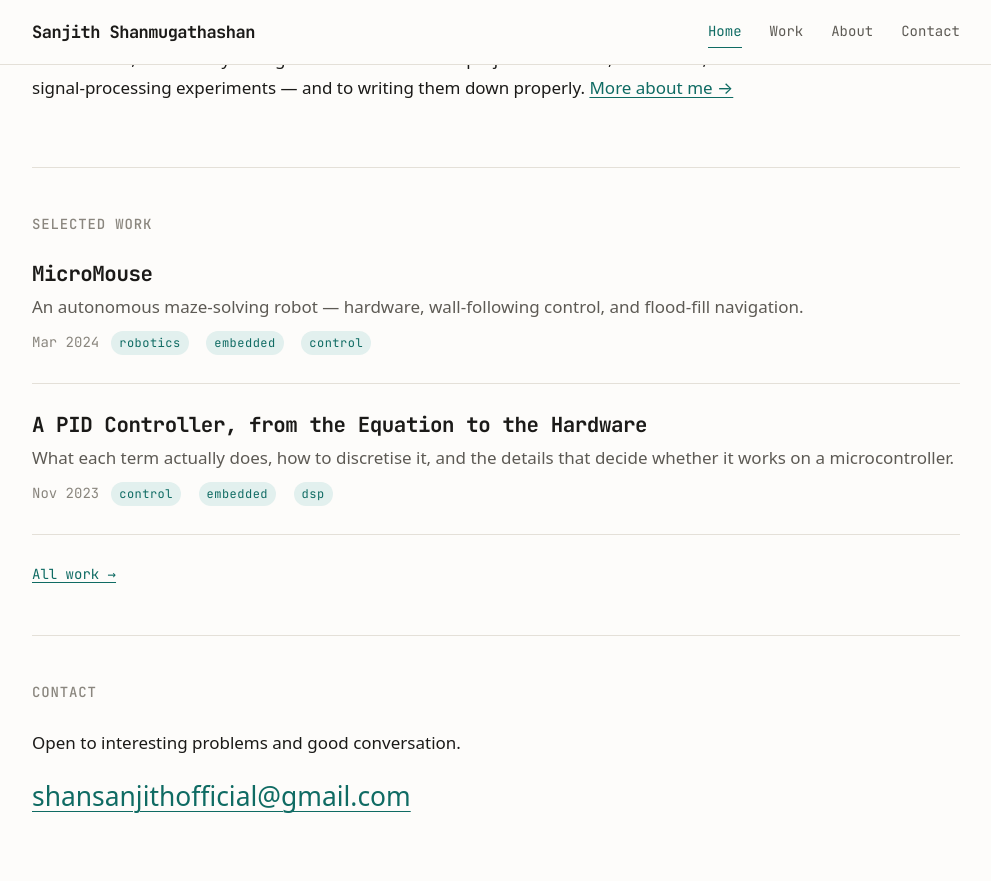
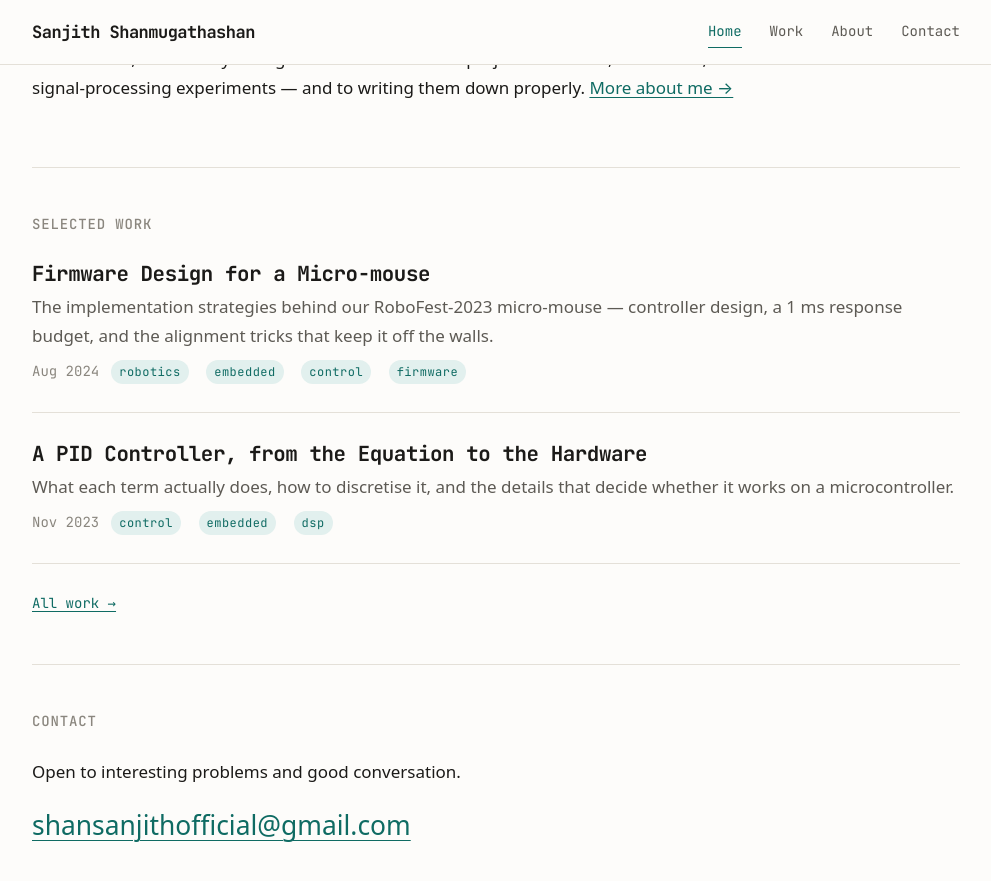
Before and after one commit to sanjith1999/sanjith1999.github.io, a Jekyll site: the page built from index.html, in a window 1280 px wide and 900 px high, scrolled down 618 px. Shown: the top 881 px of the window, without its empty margins (144-1135 px from the left). Built offline with Jekyll 4.4.1, drawn with Linux system fonts in a browser that asks for light colours; some web fonts are replaced; part of the change alters nothing that is shown.

Commit message:
WIP001: Replace the MicroMouse placeholder with the real write-up
Rebuilt from the Medium article "Firmware Design for Micro-mouse",
recovered through the Medium RSS feed since the page itself blocks
fetches.

The scaffold had invented specifics that were wrong. Most importantly it
described PID control with integral windup clamping, when the actual
design uses PD throughout and drops the I term deliberately, for
stability. Real content now in its place: the four-IR plus gyro plus
encoder layout, the 1 ms response budget and its three phases, the IR
crosstalk problem and the 60/80 us firing sequence, box-to-box
navigation, and the per-cell alignment strategy with its subsumption
priority.

All seven body figures re-captioned against what they actually show,
verified by viewing each one. Front matter now carries the real repo
(SINDiB-MicroMouse) and links back to the original article.

Co-Authored-By: Claude Opus 5 <noreply@anthropic.com>

```diff
--- a/_projects/micromouse.md
+++ b/_projects/micromouse.md
@@ -1,127 +1,230 @@
 ---
-title: MicroMouse
-summary: An autonomous maze-solving robot — hardware, wall-following control, and flood-fill navigation.
-date: 2024-03-18
+title: Firmware Design for a Micro-mouse
+summary: The implementation strategies behind our RoboFest-2023 micro-mouse — controller design, a 1 ms response budget, and the alignment tricks that keep it off the walls.
+date: 2024-08-22
 cover: /assets/images/micromouse/mouse.jpeg
-cover_alt: The assembled MicroMouse robot
-cover_caption: The assembled robot, built to fit a standard 180 mm maze cell.
-tags: [robotics, embedded, control]
+cover_alt: The assembled micro-mouse, a round PCB with two wheels, an OLED display and IR sensors
+cover_caption: Our design for RoboFest-2023.
+tags: [robotics, embedded, control, firmware]
+repo: https://github.com/sanjith1999/SINDiB-MicroMouse
+link: https://medium.com/@shansanjithofficial/firmware-design-for-micro-mouse-c3c682946275
 math: true
 toc: true
 ---
 
-<!-- TODO(sanjith): the structure and figures are in place; replace the prose in each
-     section with the real numbers, part choices and results from your build notes. -->
+Last December I had the opportunity to lead a team designing a micro-mouse for
+RoboFest-2023. We had a blast planning and implementing robust firmware for it, and this
+is the write-up I finally got round to.
 
-MicroMouse is a classic competition problem: a small robot is placed in an unknown maze
-and has to find the centre, then drive the fastest route it can. It is a satisfying
-problem because it refuses to stay in one discipline — mechanical layout, sensing,
-control and search all have to work at once, and a weakness in any of them shows up as
-the robot grinding along a wall.
+Rather than going over the basics or the traditional ways to solve a maze — which you can
+find easily enough online — I want to dig into the implementation strategies we used to
+lift our game. We did use flood fill, but what follows is the creative side: the choices
+that set our micro-mouse apart. Most of it applies to both the search run and the fast
+run.
 
-## Hardware
+Feel free to skip to whichever section catches your interest.
+
+## Intro to the hardware
 
 {% include figure.html src="/assets/images/micromouse/hardware_intro.jpeg"
-   alt="The robot's hardware layout and main subsystems"
-   caption="Layout of the main subsystems: drive, sensing, power and control." wide=true %}
+   alt="Diagram of sensor placement: IR1 and IR4 angled outward, IR2 and IR3 angled forward, a gyroscope, and left and right wheel encoders"
+   caption="Sensor placement. IR1 and IR4 look diagonally out to the side walls; IR2 and IR3 look forward." %}
 
-The chassis had to fit comfortably inside a maze cell while leaving room for the sensors
-to see the walls on both sides. Everything else followed from that constraint.
+For sensing walls and working out the mouse's position relative to them, we used the
+standard four-IR-sensor configuration, together with a gyroscope module and two precise
+wheel encoders.
 
-- **Drive** — geared DC motors with quadrature encoders, giving both closed-loop speed
-  control and the odometry the navigation layer needs.
-- **Sensing** — infrared emitter/receiver pairs aimed left, right and forward for wall
-  detection and lateral alignment.
-- **Control** — a single microcontroller running the sensing, control and search loops.
-- **Power** — a battery pack sized for a full run, with the motor supply kept separate
-  from the logic rail so switching noise stays out of the sensor readings.
+The two wheels run as a differential drive. For debugging we had 9 LEDs, an OLED display
+and a Bluetooth module on board. This article covers the basic run, but the hardware
+choices were made with a diagonal run in mind.
 
-## First phase: making it move predictably
+If you want the rationale behind the individual choices, the project lives at
+[sanjith1999/SINDiB-MicroMouse](https://github.com/sanjith1999/SINDiB-MicroMouse).
+
+## Controller design
+
+The controller is the man behind the wheels, adjusting their speeds to steer the robot
+through the maze. To keep the robot on track it needs to know exactly where it is
+relative to its starting point.
+
+Even with precise sensors this gets tricky. Small jerks in the movement and little slides
+of the wheels accumulate, and it becomes very easy to clip a wall. Keeping every movement
+as smooth as possible is the whole game.
+
+{% include figure.html src="/assets/images/micromouse/controller.jpeg"
+   alt="Speed against time, showing expected and actual profiles, with the speed controller governing the ramps and the alignment controller the constant-speed section"
+   caption="The speed profile. The speed controller owns the ramps at each end; the alignment controller owns the constant-speed section in the middle." %}
+
+We used two kinds of PD controller to hold that profile.
+
+### C#01: Speed controller
+
+The speed controller keeps things smooth — a gentle acceleration profile with no jerks as
+the mouse speeds up and slows down — and makes sure it stops precisely where we want it
+to. When the mouse is turning, the gyroscope tells us where it needs to end up; for
+straight movements the wheel encoders get us to the right spot. Parameter tuning is what
+buys the precision here.
+
+### C#02: Alignment controller
+
+The alignment controller kicks in during the constant-speed phase. Depending on the
+situation it uses either the wheel encoders or the IR sensors to keep the robot properly
+aligned as it moves forward. It is really two separate PD controllers, each with four
+sets of parameters covering different speed ranges — more on that under alignment
+strategies.
+
+So each controller has the familiar form
+
+$$
+u(t) = K_p\,e(t) + K_d \frac{de(t)}{dt}
+$$
+
+**Why PD and not PID?** We left the integral term out because of stability problems.
+
+## Response time allocation
+
+When it comes to driving fast, the question is how responsive your driver is. From the
+outset we wanted the controller to be very responsive.
+
+After working through the numbers we settled on a **1 ms response time**: the speed of
+each wheel is updated every 1 ms as the mouse moves through the maze. In firmware terms,
+at the end of each main loop — configured at 1 kHz — the wheel speeds are updated from
+the sensor readings. Sense, plan, act.
+
+{% include figure.html src="/assets/images/micromouse/response.jpeg"
+   alt="Timeline of one 1 ms update cycle divided into three phases, with boundaries at 0.5 ms and 0.8 ms"
+   caption="One update cycle: IR sampling to 0.5 ms, gyro to 0.8 ms, calculation to 1 ms." %}
+
+Each update cycle has three phases.
+
+### Phase #01: IR data update
+
+Say we run the microcontroller at 72 MHz. An ADC takes on average around 96 cycles to
+sample one value, so a single sensor reading costs about 1.33 µs, and all four come to
+roughly 6 µs. So why allocate a full 500 µs?
 
 {% include figure.html src="/assets/images/micromouse/phase1.jpeg"
-   alt="Early prototype during the first build phase"
-   caption="The first phase: get it driving straight before asking it to be clever." %}
+   alt="Diagram showing IR1's receiver picking up rays emitted by IR2 after reflecting off a wall"
+   caption="Interference: IR1's receiver picking up the rays from IR2's transmitter." %}
 
-Nothing about maze solving matters until the robot can travel one cell and stop where it
-intended to. The first milestone was therefore boring on purpose: drive forward a fixed
-distance, turn ninety degrees, repeat, and measure the drift.
+Consider the case where the receiver of sensor I picks up rays from sensor II. We do not
+want that. The fix is to switch on only the relevant transmitter while sampling a given
+receiver.
 
-## Staying centred
+The chance of interference between sensors II and III is very low, so those two can be
+fired together. That gives:
+
+- Fire sensor I's transmitter for about **60 µs**, buffering the readings from its
+  receiver. Switch it off and wait another **80 µs**.
+- Do the same for sensor IV — transmitter on for 60 µs, buffer, off, wait 80 µs.
+- Finally fire the transmitters of sensors II and III together for 60 µs, buffer the
+  relevant readings, switch off, wait 80 µs.
+
+Those timings look magical until you work them back. The ADC needs about 2 µs per sample,
+so allowing for transition times, 60 µs collects around **20 valid samples**, buffered in
+shift-register fashion. As for the off time, anything beyond 10 µs is plenty.
+
+### Phase #02: Gyro data update
+
+Gather enough samples from the gyro to determine the facing angle.
+
+That was the plan, anyway. The SPI communication speed limit of our gyro module caused
+congestion, so in the final implementation the gyro value is updated by an interrupt
+routine running at half the rate of the update cycle. An analog gyro is the better choice
+here.
+
+### Phase #03: Calculation phase
+
+Sensing is done — now plan and act. In plain terms: calculate and set the wheel speeds.
+
+You might be wondering how the encoder values get updated. We feed the encoder signals
+into two timers, so the counts update automatically without us lifting a finger. The best
+part is that the readings are always sitting in registers, available whenever we need
+them.
+
+## Box-to-box navigation strategy
+
+{% include figure.html src="/assets/images/micromouse/navigation.jpeg"
+   alt="A maze junction showing a decision point, the next decision point, and the left, straight and right moves between them"
+   caption="Every movement is defined between one decision point and the next." %}
+
+The strategy here is straightforward: keep every movement restricted to the space between
+two adjacent decision points. During the search run, when we hit a decision point we sense
+the walls and evaluate the algorithm to work out which point to move to next. In a fast
+run those decision points become a virtual concept — movements still happen relative to
+them, but the focus is speed rather than stopping and evaluating at each one.
+
+Our current setup uses only 90° turns, which means moving to the centre, turning, then
+heading for the next decision point. It works, but curved turns between decision points
+would make the movement far more fluid.
+
+## Alignment strategies
+
+The alignment controller is the key player during the constant-speed phase. For 90° turns
+it relies on the wheel encoders to make a precise point turn, and the same goes for 180°
+turns. It is the straight movements where you can really make a difference.
 
 {% include figure.html src="/assets/images/micromouse/align.jpeg"
-   alt="Side sensors used to keep the robot centred in a corridor"
-   caption="The side sensors give an error signal proportional to lateral offset." %}
+   alt="A robot trajectory through five numbered maze cells with different wall configurations"
+   caption="The same straight run passes through cells with quite different wall configurations." %}
 
-With a wall on each side, the difference between the two side readings is an error
-signal: zero when centred, positive or negative when drifting. Feeding that difference
-into the steering correction keeps the robot in the middle of the corridor without any
-explicit position estimate.
+Take the mouse moving through the maze as shown above.
 
-The awkward case is a corridor with only one wall, where the difference is meaningless.
-There the controller falls back to holding a fixed distance from the single wall it can
-see, and to encoder-based heading when it can see neither.
+- **Cell 1** — both diagonal IR sensors are usable, so align to the centre of the cell
+  while moving.
+- **Cell 2** — use the diagonal IR sensor on the wall side to hold a safe distance from
+  that wall. This one is tricky: it depends on a pre-determined distance value, and that
+  value shifts with the lighting. Take the time to set it accurately at the start of the
+  competition.
+- **Cell 3** — no wall to work with, so the wheel encoders are the only option.
+- **Cell 4** — watch out moving forward here. It is *not* the same as cell 2: the
+  non-symmetric reflection from the front wall causes trouble. Moving backward through
+  cell 4 behaves like cell 2, so that direction is fine.
+- **Cell 5** — same as cell 1.
 
-## The control loop
+Although I have described configurations cell by cell, it makes more sense to think in
+terms of movement between two decision points, especially when using the diagonal IR
+sensors.
 
-{% include figure.html src="/assets/images/micromouse/controller.jpeg"
-   alt="Block diagram of the control loop"
-   caption="Sensor error into the controller, controller output into differential wheel speeds." %}
+For the theory-minded: the alignment controller is a PD controller with a **subsumption
+architecture**. In priority order, the cell 1 configuration comes first, then cell 2, then
+cell 3. Each PD controller carries four sets of $$(K_p, K_d)$$ covering different speed
+ranges. Honestly, the best way to get a feel for it is to play with it yourself — don't
+get caught up in the fancy terms.
 
-Steering and speed are both handled by PID control. For an error $$e(t)$$ the controller
-output is
+Even with all this, there are two places where the controller's judgement can slip:
 
-$$
-u(t) = K_p\,e(t) + K_i \int_0^{t} e(\tau)\,d\tau + K_d \frac{de(t)}{dt}
-$$
-
-which, discretised at the loop rate $$T_s$$, becomes the form that actually runs on the
-microcontroller:
-
-$$
-u[n] = K_p e[n] + K_i T_s \sum_{k=0}^{n} e[k] + \frac{K_d}{T_s}\bigl(e[n] - e[n-1]\bigr)
-$$
-
-Two practical details mattered more than the gains themselves: clamping the integral term
-so it cannot wind up while the robot is held against a wall, and running the loop at a
-fixed, known rate so $$T_s$$ is a constant rather than whatever the main loop happened to
-take.
-
-{% include figure.html src="/assets/images/micromouse/response.jpeg"
-   alt="Measured step response of the tuned controller"
-   caption="Step response after tuning — fast enough to correct within a cell, damped enough not to weave." %}
-
-Tuning was done in the usual order: raise $$K_p$$ until the robot oscillates, add $$K_d$$
-to damp it, then add just enough $$K_i$$ to remove the steady-state offset caused by
-mismatched motors.
-
-## Navigation
-
-{% include figure.html src="/assets/images/micromouse/navigation.jpeg"
-   alt="The maze represented as a grid of cells with walls"
-   caption="The maze as the robot sees it: a grid of cells, each with four wall flags." %}
-
-The robot holds the maze as a grid of cells, each carrying four wall flags and a distance
-value. Search is flood fill: every cell is labelled with its distance from the goal, and
-the robot always steps to the neighbouring cell with the lowest value it can legally
-reach. Discovering a new wall invalidates those distances, so the flood is recomputed and
-the robot simply continues downhill.
-
-This is what makes the approach pleasant to implement — exploration and route-following
-are the same rule, applied to a map that keeps improving.
+- the distance between the robot's face and the centre of the square it is in;
+- the angle the robot faces relative to the centre axis of the maze path.
 
 {% include figure.html src="/assets/images/micromouse/path.jpeg"
-   alt="The solved path from start to maze centre"
-   caption="The route after exploration: the fast run follows the flood-fill gradient." %}
+   alt="Three wall configurations labelled A, B and C where the front-facing sensors can both see a wall"
+   caption="The jackpot configurations: both front sensors see a wall, so angle and distance can be fixed at once." %}
 
-Once the centre has been reached and enough of the maze is known, the speed run uses the
-same gradient with a higher velocity profile and straight-line segments merged so the
-robot accelerates through runs of cells instead of stopping at each one.
+For those, use the jackpot configurations shown in figure A above. You will obviously
+need to make a 180° turn — before you do, use the two front-facing IR sensors to correct
+both the angle and the distance from the wall. The same applies to B and C, though watch
+for reflections off non-symmetric walls: the robot is not aligned yet, and may be facing
+one before it gets properly aligned.
 
-## What I would do differently
+A pro tip: use the gyroscope to set a limit, so the alignment controller cannot adjust the
+facing angle beyond a predetermined threshold. That avoids overcompensation and keeps
+things on track.
 
-- Log to flash during runs. Debugging control behaviour from the outside, by watching,
-  is far harder than reading back what the robot thought was happening.
-- Calibrate the IR sensors against ambient light at startup rather than trusting
-  fixed thresholds.
-- Separate the control loop from the search loop properly, with the search running at a
-  much lower rate, instead of letting both share one main loop.
+## Take it to the next level
+
+Three things that would make it faster:
+
+1. **Curved turns** — as mentioned in the box-to-box strategy, use curved turns between
+   decision points.
+2. **Diagonal run** — I don't want to complicate things here.
+3. **Air suction** — increases friction and gives more grip for taking sharp turns at very
+   high speed.
+
+You can plan for everything, and then on competition day they throw in some yellow lights
+and suddenly you are in a whole new ballgame. But that is all part of the fun. 😆
+
+---
+
+All kinds of criticism are welcome. This write-up first appeared
+[on Medium](https://medium.com/@shansanjithofficial/firmware-design-for-micro-mouse-c3c682946275).
```
